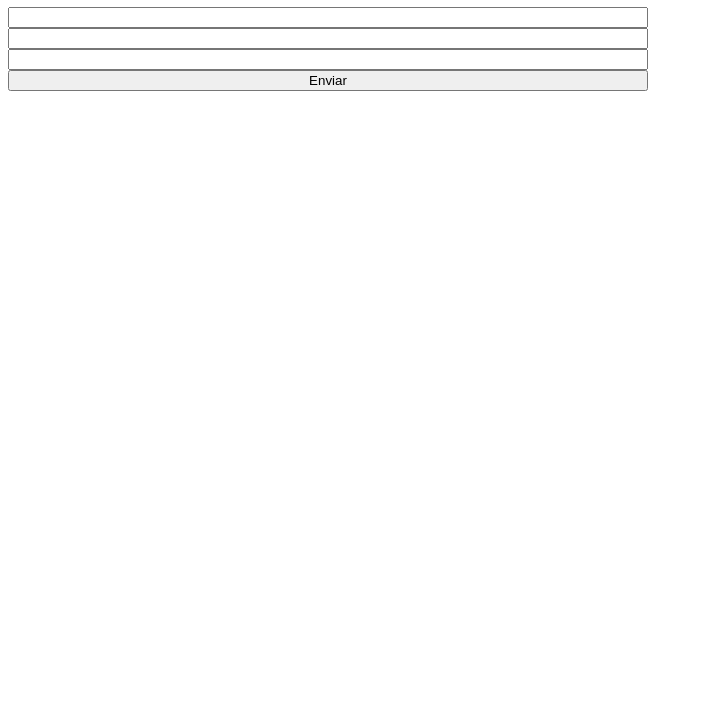
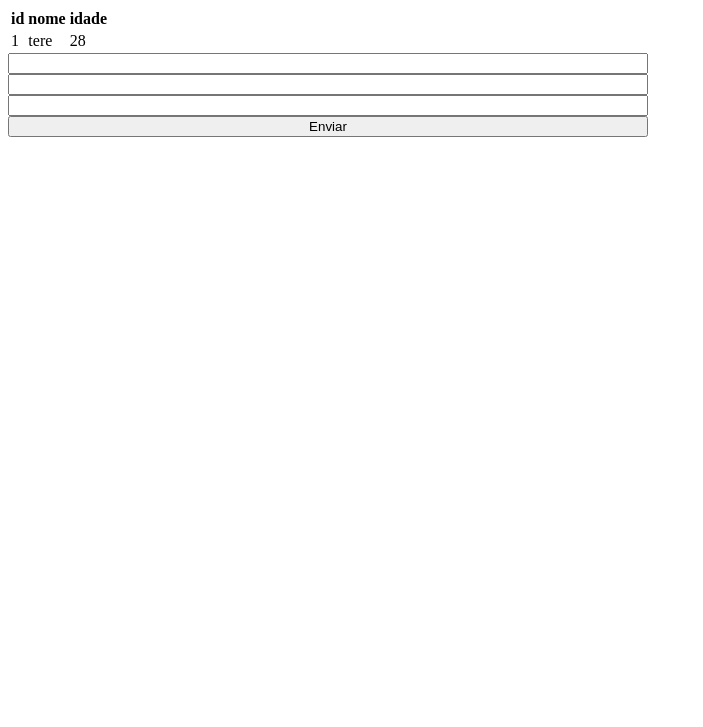
Before and after one commit to guilhermeterenciani/projeto1021-a, a plain HTML site: page web/index.html in a window 1280 px wide. Shown: the part 73-800 px from the top of the page, without its empty margins (0-703 px from the left). Drawn offline with Linux system fonts and the light colour scheme.

Commit message:
Código de criação de tabela

```diff
--- a/web/index.html
+++ b/web/index.html
@@ -18,12 +18,20 @@
 
     <ul id="pessoas">
     </ul>
-    <!-- Se eu vou fazer um cadastro de pessoas, o que eu devo fazer? -->
-    <!--OK Passo 1: preciso criar um formulário -->
-    <!-- Passo 2: Precisamos pegar os dados digitados no forms
-         quando o usuário clicar no botão de enviar.
-    -->
-    <!-- Passo 3:Usar o FETCH para a API salvar os dados -->
+
+    <table class="tabela" id="tabela">
+        <thead>
+            <tr>
+                <th>id</th>
+                <th>nome</th>
+                <th>idade</th>
+            </tr>
+        </thead>
+        <tbody>
+            <tr><td>1</td><td>tere</td><td>28</td></tr>
+        </tbody>
+    </table>
+
     <form id="form-cadastro" class="form-cadastro">
         <input type="text" name="id" id="id">
         <input type="text" name="nome" id="nome">
```
